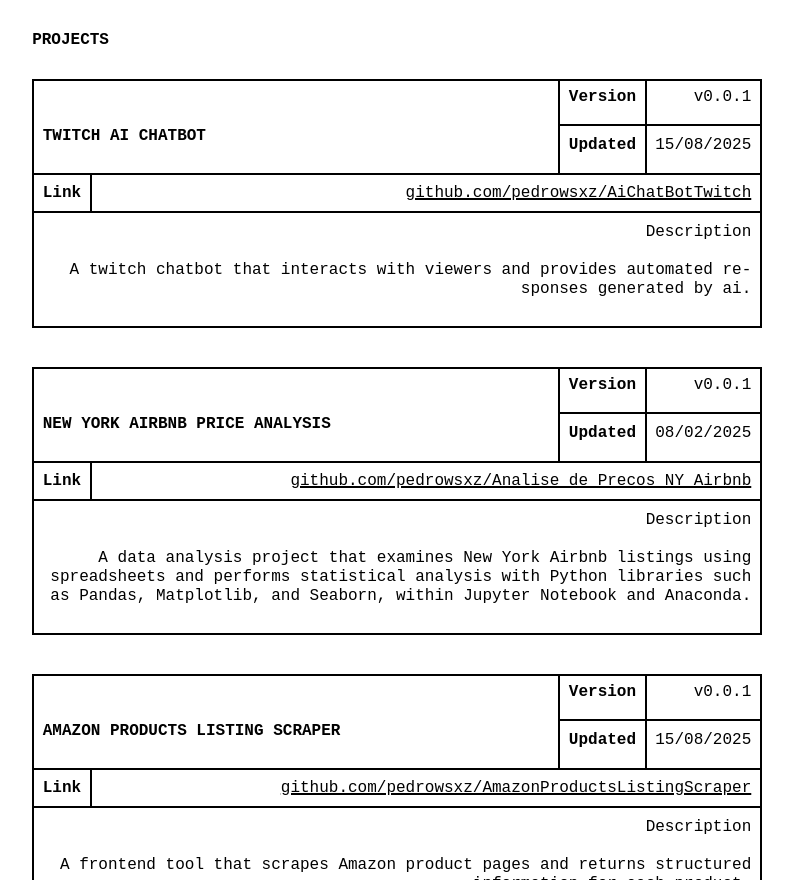
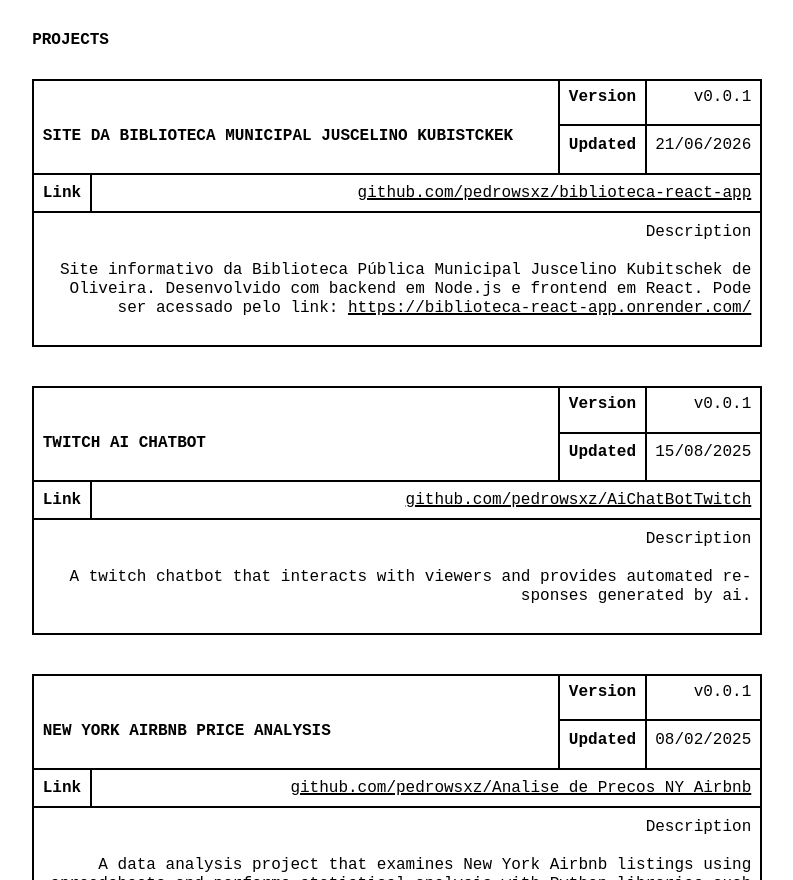
Before and after one commit to pedrowsxz/portfolio, a plain HTML site: page index.html in a window 1280 px wide. Shown: the part 1340-2220 px from the top of the page, without its empty margins (243-1036 px from the left). Drawn offline with nearby package versions, Linux system fonts and the light colour scheme; a web font is replaced by a local one.

Commit message:
Added new project

```diff
--- a/index.html
+++ b/index.html
@@ -98,6 +98,36 @@
 <table class="header">
   <tr>
     <td colspan="2" rowspan="2" class="width-auto">
+      <h2 class="title">Site da Biblioteca Municipal Juscelino Kubistckek</h2>
+    </td>
+    <th>Version</th>
+    <td class="width-min">v0.0.1</td>
+  </tr>
+  <tr>
+    <th>Updated</th>
+    <td class="width-min">
+      <time style="white-space: pre;">21/06/2026</time>
+    </td>
+  </tr>
+ <tr>
+    <th class="width-min">Link</th>
+    <td colspan="3" class="width-auto">
+      <a href="https://github.com/pedrowsxz/biblioteca-react-app">github.com/pedrowsxz/biblioteca-react-app</a>
+    </td>
+  </tr>
+  <tr>
+    <td colspan="4" class="width-auto">
+      <div class="title">Description</div>
+      <p>
+        Site informativo da Biblioteca Pública Municipal Juscelino Kubitschek de Oliveira. Desenvolvido com backend em Node.js e frontend em React.
+        Pode ser acessado pelo link: <a href="https://biblioteca-react-app.onrender.com/">https://biblioteca-react-app.onrender.com/</a>
+      </p>
+    </td>
+  </tr>
+</table>
+<table class="header">
+  <tr>
+    <td colspan="2" rowspan="2" class="width-auto">
       <h2 class="title">Twitch AI ChatBot</h2>
     </td>
     <th>Version</th>
@@ -183,7 +213,7 @@
   </tr>
 </table>
 
-<hr>
+<hr id="footer">
 
 <p>That’s it for now, there will be updates. I’ve very much enjoyed making this portfolio website, and I’m still enjoying it.</p>
 <p>The inspiration and template for this site came from this source: <a
```
